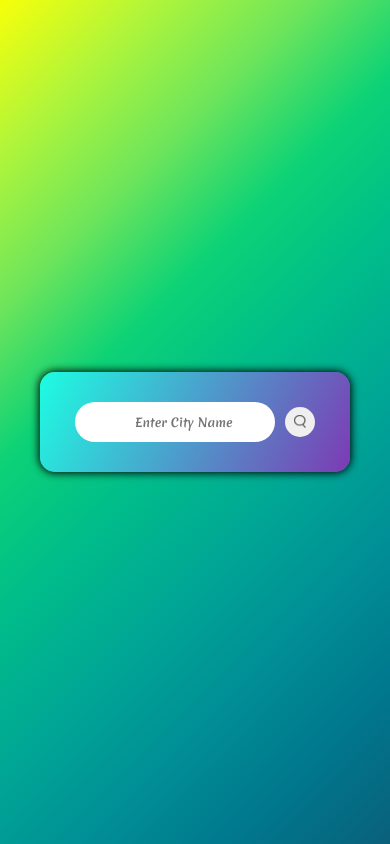
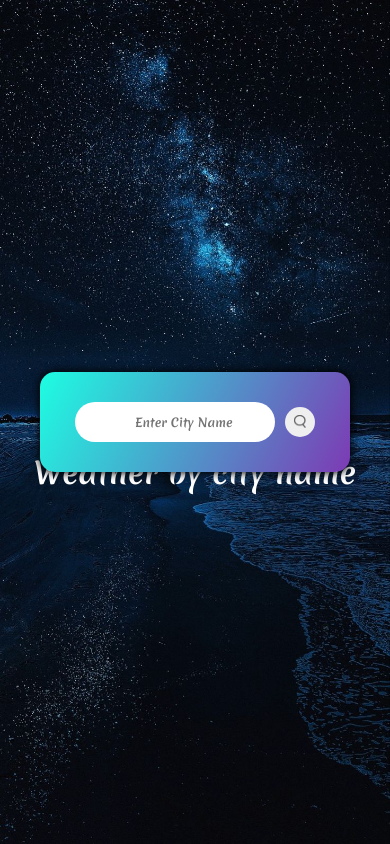
Before and after one commit to abdoMokhtar/Weather-app, a plain HTML site: page index.html in a window 390 px wide. Drawn offline with Linux system fonts and the light colour scheme.

Commit message:
Change background mobile and add titel page

```diff
--- a/index.html
+++ b/index.html
@@ -6,7 +6,8 @@
     <link rel="stylesheet" href="leon.css">
     <title>Weather Page</title>
   </head>
-  <body>
+  <body class="flex">
+     <h1 class="title">Weather by city name</h1>
 
     <div class="card no flex">
 
--- a/leon.css
+++ b/leon.css
@@ -18,6 +18,11 @@ body {
   background-position: center;
   background-repeat: no-repeat;
   font-family: "Merienda", sans-serif;
+  align-items: flex-start;
+}
+.title {
+  color: white;
+  margin-top: 100px;
 }
 .error {
   display: none;
@@ -148,18 +153,12 @@ input::placeholder {
 }
 @media (max-width: 779px) {
   body {
-    background-image: linear-gradient(
-      135deg,
-      #f7ff0a,
-      #b1f53a,
-      #6ee55b,
-      #0dd276,
-      #00bd8a,
-      #00a795,
-      #008f96,
-      #00778d,
-      #0a607b
-    );
+    display: flex;
+    justify-content: center;
+    background-image: url(images/mobile.jpeg);
+  }
+  .title {
+    font-size: 30px;
   }
   .card {
     width: 310px;
```
Also changed, not shown: images/mobile.jpeg (added).
